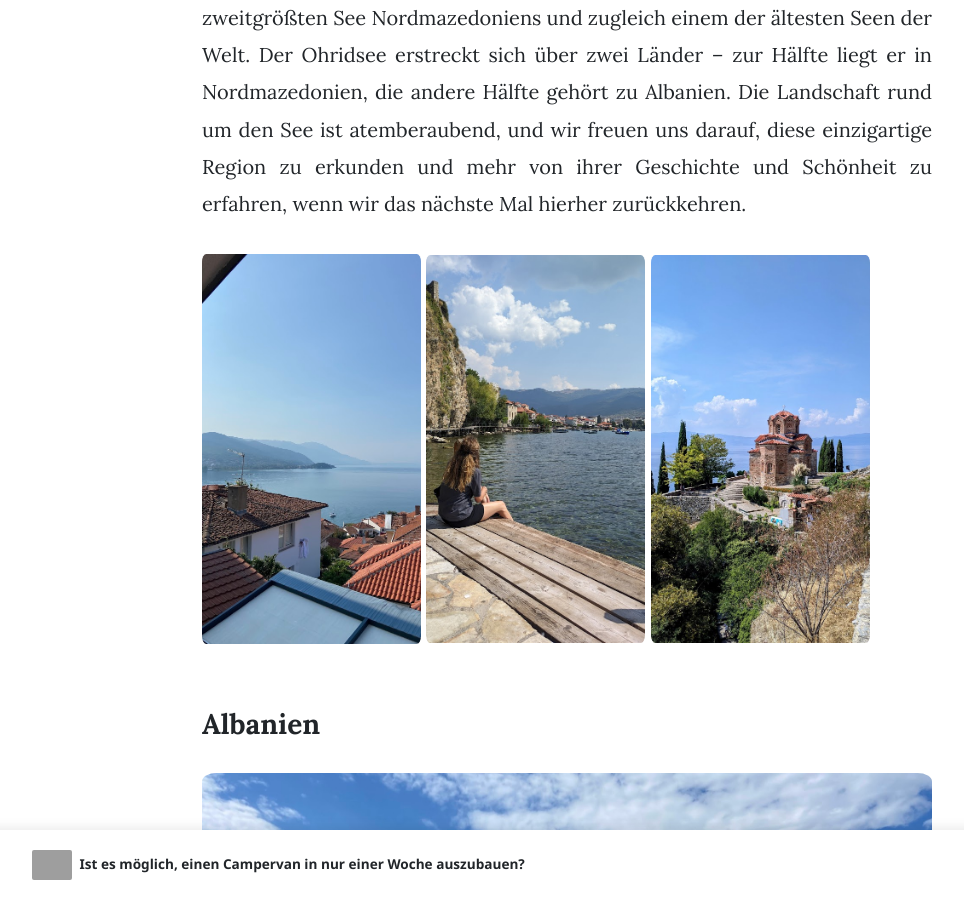
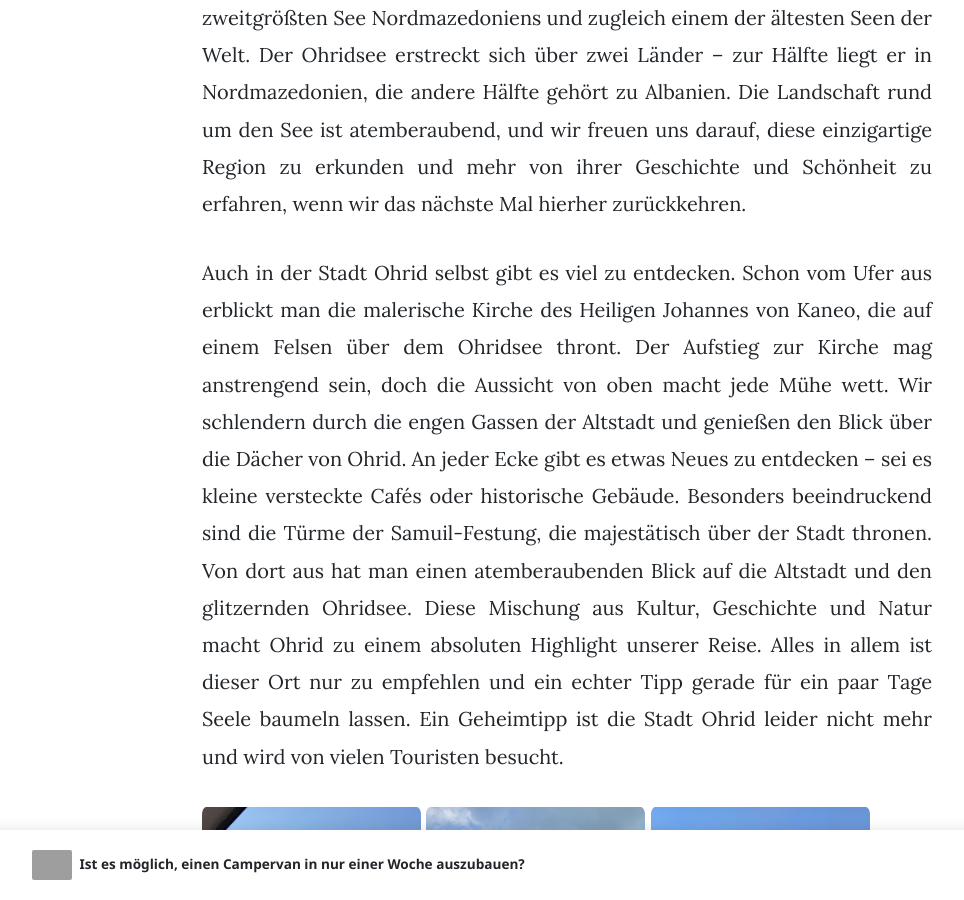
Before and after one commit to travelbuddi/travelbuddi.github.io, a Jekyll site: the page built from _posts/2024-08-08-Osteuropa-Balkan.md, in a window 1280 px wide and 900 px high, scrolled down 7337 px. Shown: the whole window, without its empty margins (73-1037 px from the left). Built offline with Jekyll 4.4.1, drawn with Linux system fonts in a browser that asks for light colours; nearby versions of some CDN libraries; some of the changed text lies outside the part shown; grey boxes are pictures that could not be loaded.

Commit message:
Update Mazedonien

```diff
--- a/_posts/2024-08-08-Osteuropa-Balkan.md
+++ b/_posts/2024-08-08-Osteuropa-Balkan.md
@@ -75,6 +75,9 @@ Das nächste Land auf unserer Liste: Montenegro. Ursprünglich nur als Zwischens
 Unser drittes Land auf der Reise: Nordmazedonien. Hier besuchen wir Freunde im Süden des Landes, weshalb wir uns entschieden haben, den Rest des Landes für eine spätere, ausführlichere Reise aufzuheben. Wir machen uns also auf den Weg in das kleine Dorf am Ufer des Ohridsees, dem zweitgrößten See Nordmazedoniens und zugleich einem der ältesten Seen der Welt. Der Ohridsee erstreckt sich über zwei Länder – zur Hälfte liegt er in Nordmazedonien, die andere Hälfte gehört zu Albanien. Die Landschaft rund um den See ist atemberaubend, und wir freuen uns darauf, diese einzigartige Region zu erkunden und mehr von ihrer Geschichte und Schönheit zu erfahren, wenn wir das nächste Mal hierher zurückkehren.
 
 
+Auch in der Stadt Ohrid selbst gibt es viel zu entdecken. Schon vom Ufer aus erblickt man die malerische Kirche des Heiligen Johannes von Kaneo, die auf einem Felsen über dem Ohridsee thront. Der Aufstieg zur Kirche mag anstrengend sein, doch die Aussicht von oben macht jede Mühe wett.
+Wir schlendern durch die engen Gassen der Altstadt und genießen den Blick über die Dächer von Ohrid. An jeder Ecke gibt es etwas Neues zu entdecken – sei es kleine versteckte Cafés oder historische Gebäude. Besonders beeindruckend sind die Türme der Samuil-Festung, die majestätisch über der Stadt thronen. Von dort aus hat man einen atemberaubenden Blick auf die Altstadt und den glitzernden Ohridsee. Diese Mischung aus Kultur, Geschichte und Natur macht Ohrid zu einem absoluten Highlight unserer Reise. Alles in allem ist dieser Ort nur zu empfehlen und ein echter Tipp gerade für ein paar Tage Seele baumeln lassen. Ein Geheimtipp ist die Stadt Ohrid leider nicht mehr und wird von vielen Touristen besucht.
+
 ![Ohrid](/assets/images/Ohrid02.jpg){: width="30%"}
 ![Ohrid](/assets/images/Ohrid03.jpg){: width="30%"}
 ![Ohrid](/assets/images/Ohrid04.jpg){: width="30%"}
```
